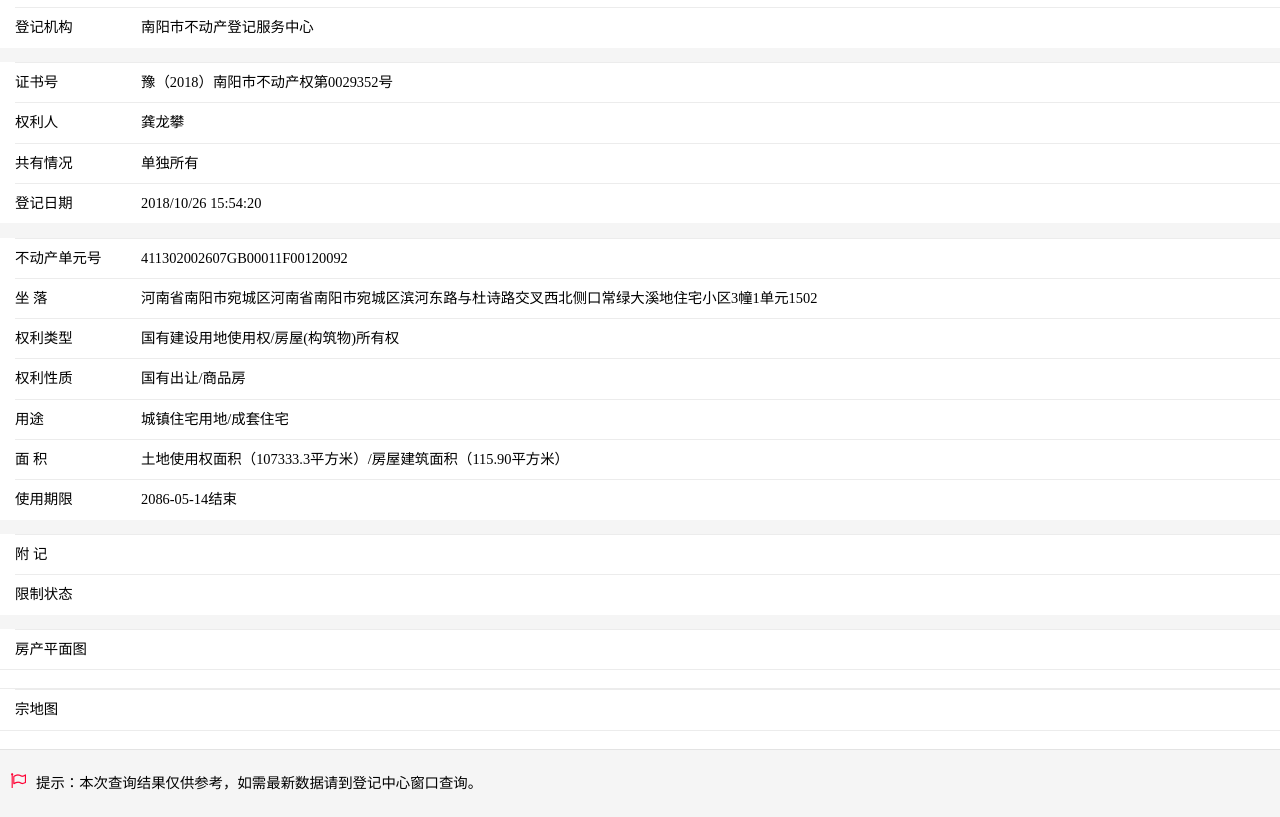
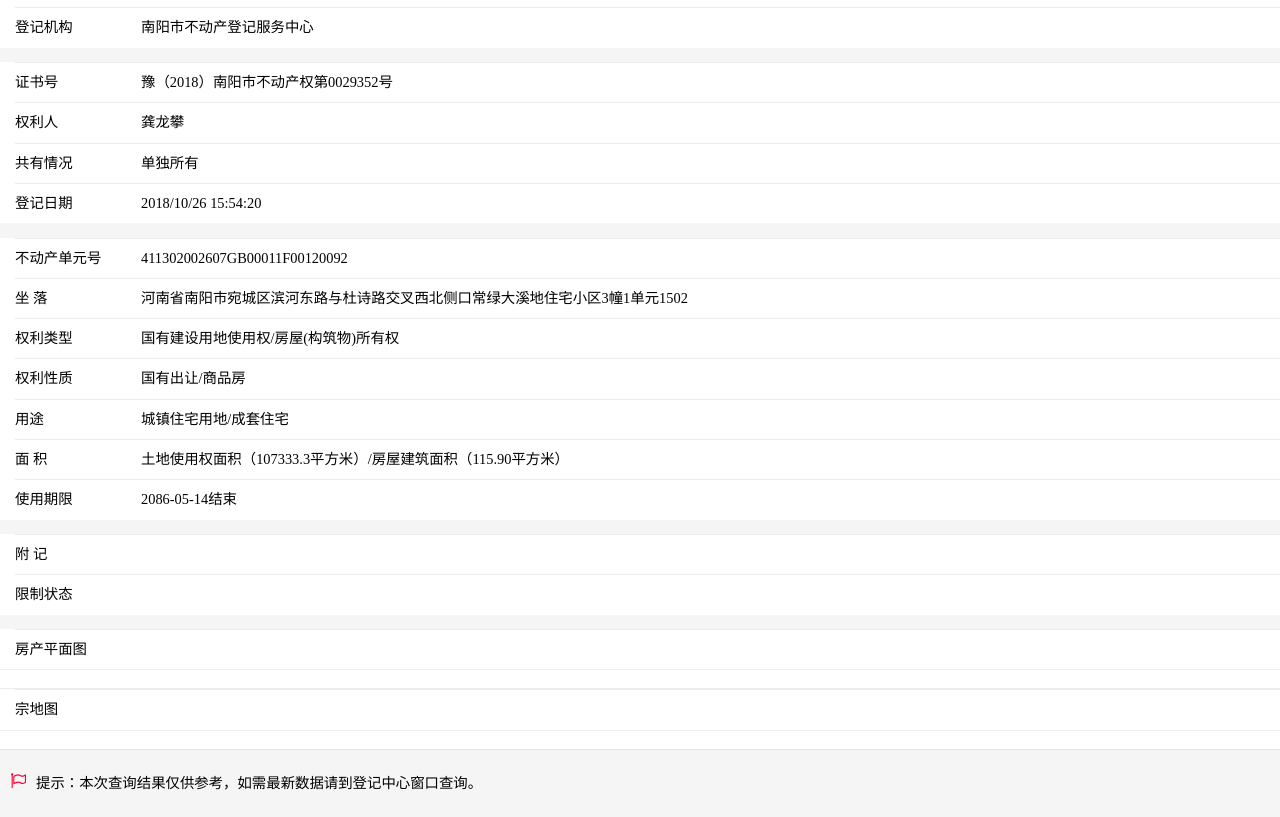
Before and after one commit to yygua/41001966533, a plain HTML site: page index.html in a window 1280 px wide. Shown: the part 113-930 px from the top of the page. Drawn offline with Linux system fonts and the light colour scheme; some packages are replaced by stand-ins of ours; a script that the page names is missing.

Commit message:
Update index.html

```diff
--- a/index.html
+++ b/index.html
@@ -487,7 +487,7 @@
                 <div class="weui_cell">
                     <div class="weui_cell_hd"><label class="weui_label">坐 落</label></div>
                     <div class="weui_cell_bd weui_cell_primary ">
-                        河南省南阳市宛城区河南省南阳市宛城区滨河东路与杜诗路交叉西北侧口常绿大溪地住宅小区3幢1单元1502
+                        河南省南阳市宛城区滨河东路与杜诗路交叉西北侧口常绿大溪地住宅小区3幢1单元1502
                     </div>
                 </div>
                 <div class="weui_cell">
```
